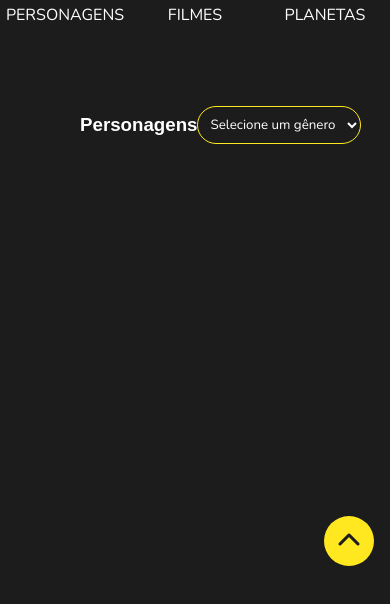
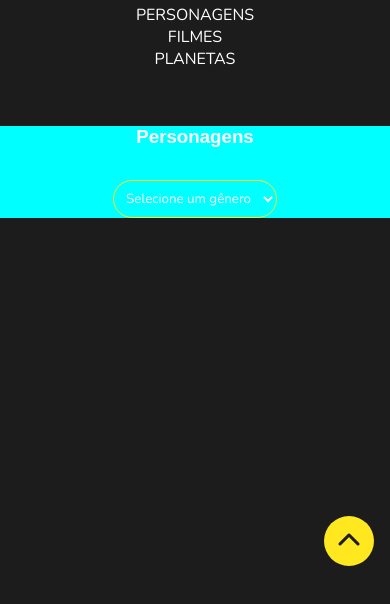
Before and after one commit to GiCCastro/star-wars-api, a plain HTML site: page index.html in a window 390 px wide. Shown: the part 202-806 px from the top of the page. Drawn offline with nearby package versions, Linux system fonts and the light colour scheme; no server answers; a web font is replaced by a local one.

Commit message:
estilização para mobile

```diff
--- a/assets/css/global/global.css
+++ b/assets/css/global/global.css
@@ -7,7 +7,6 @@
     box-sizing: border-box;
     list-style: none;
     text-decoration: none;
-
 }
 
 body {
@@ -58,8 +57,6 @@ header {
     text-transform: uppercase;
 }
 
-
-
 main {
     min-height: 100vh;
 }
@@ -70,13 +67,12 @@ section .main-title {
     font-family: 'Star Wars', sans-serif;
 }
 
-
 section .select-article {
     display: flex;
     justify-content: space-between;
     align-items: center;
     margin-top: 5rem;
-    padding: 0 5rem;
+    padding: 0 2rem;
 }
 
 section select {
@@ -110,7 +106,6 @@ section .loading {
     font-size: 2rem;
     margin-top: 10rem;
 }
-
 
 footer {
     height: 4rem;
@@ -153,3 +148,13 @@ footer {
 .link-linkedin a {
     text-decoration: underline;
 }
+
+@media (max-width: 400px) {
+    .navbar .nav-list {
+        flex-direction: column;
+    }
+
+    section .select-article {
+        margin-top: 3.5rem;
+    }
+}
--- a/assets/css/style.css
+++ b/assets/css/style.css
@@ -47,3 +47,19 @@
 .card-person .link-person:hover{
     background-color: rgba(255, 232, 31, 0.25);
 }
+
+@media(max-width: 450px){
+    .person-section .select-article {
+        flex-direction: column ;
+        gap: 2rem;
+        padding: 0 1rem;
+        background-color: aqua;
+    }
+}
+
+@media (max-width: 350px){
+    .select-article {
+        padding: 0 1rem;
+    }
+
+}
--- a/index.html
+++ b/index.html
@@ -13,8 +13,6 @@
 
     <link rel="stylesheet" href="assets/css/global/global.css">
     <link rel="stylesheet" href="assets/css/style.css">
-
-    <link rel="stylesheet" href="assets/css/global/global.css">
 
 </head>
 
```
Also changed, not shown: assets/css/films.css (+25 -8 lines), assets/css/global/responsive-global.css (deleted).
